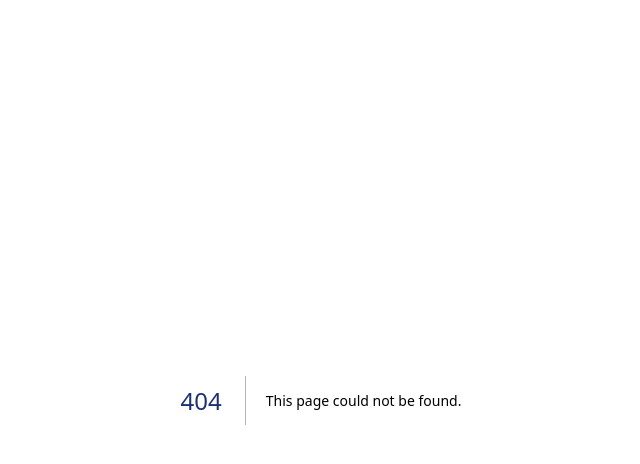
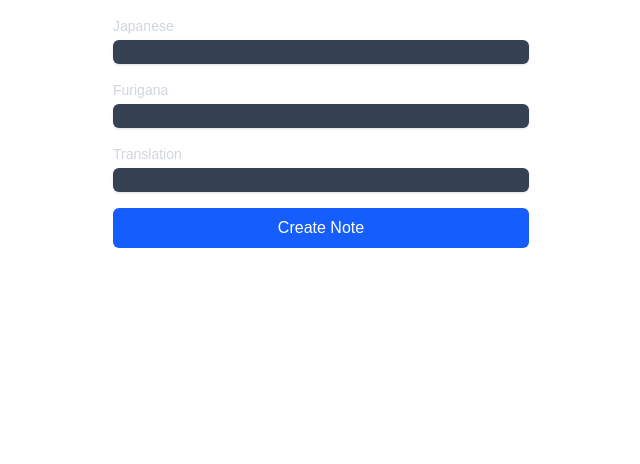
Before and after one commit to krasorx/nihongo, a Next.js app in the folder nihongo-app/: page /notes/create in a window 1280 px wide. Before the commit this address had no page. Shown: the top 464 px of the page, without its empty margins (319-959 px from the left). Built offline with nearby package versions, Linux system fonts and the light colour scheme.

Commit message:
create note

```diff
--- /dev/null
+++ b/nihongo-app/app/components/createNote.tsx
@@ -0,0 +1,116 @@
+'use client';
+import React, { useState } from 'react';
+import Note from './note'
+
+interface jpnote {
+  japanese: string;
+  furigana: string;
+  translation: string;
+  sequence: number;
+}
+
+interface CreateNoteFormProps {
+  endpoint: string;
+}
+
+const CreateNoteForm: React.FC<CreateNoteFormProps> = ({ endpoint }) => {
+  const [japanese, setJapanese] = useState('');
+  const [furigana, setFurigana] = useState('');
+  const [translation, setTranslation] = useState('');
+  const [notes, setNotes] = useState<jpnote[]>([]);
+
+  const handleSubmit = async (e: { preventDefault: () => void; }) => {
+    e.preventDefault();
+    let noteData: jpnote  = {
+      japanese,
+      furigana,
+      translation,
+      sequence: 0,
+    };
+
+    try {
+      const response = await fetch('http://localhost:3000/api/notes', {
+        method: 'POST',
+        headers: {
+          'Content-Type': 'application/json',
+        },
+        body: JSON.stringify(noteData),
+      });
+
+      if (response.ok) {
+        setNotes([...notes, noteData]);
+        setJapanese('');
+        setFurigana('');
+        setTranslation('');
+      } else {
+        console.error('Failed to send note');
+      }
+    } catch (error) {
+      console.error('Error:', error);
+    }
+  };
+
+  return (
+    <div className="p-4 max-w-md mx-auto">
+      <form onSubmit={handleSubmit} className="space-y-4">
+        <div>
+          <label htmlFor="japanese" className="block text-sm font-medium text-gray-300">
+            Japanese
+          </label>
+          <input
+            type="text"
+            id="japanese"
+            value={japanese}
+            onChange={(e) => setJapanese(e.target.value)}
+            className="mt-1 block w-full rounded-md border-gray-300 shadow-sm focus:border-blue-500 focus:ring-blue-500 bg-gray-700 text-white"
+            required
+          />
+        </div>
+        <div>
+          <label htmlFor="furigana" className="block text-sm font-medium text-gray-300">
+            Furigana
+          </label>
+          <input
+            type="text"
+            id="furigana"
+            value={furigana}
+            onChange={(e) => setFurigana(e.target.value)}
+            className="mt-1 block w-full rounded-md border-gray-300 shadow-sm focus:border-blue-500 focus:ring-blue-500 bg-gray-700 text-white"
+            required
+          />
+        </div>
+        <div>
+          <label htmlFor="translation" className="block text-sm font-medium text-gray-300">
+            Translation
+          </label>
+          <input
+            type="text"
+            id="translation"
+            value={translation}
+            onChange={(e) => setTranslation(e.target.value)}
+            className="mt-1 block w-full rounded-md border-gray-300 shadow-sm focus:border-blue-500 focus:ring-blue-500 bg-gray-700 text-white"
+            required
+          />
+        </div>
+        <button
+          type="submit"
+          className="w-full bg-blue-600 text-white py-2 px-4 rounded-md hover:bg-blue-700"
+        >
+          Create Note
+        </button>
+      </form>
+      <div className="mt-6 space-y-2">
+        {notes.map((jpnote, index) => (
+          <Note
+            key={index}
+            japanese={jpnote.japanese}
+            furigana={jpnote.furigana}
+            translation={jpnote.translation}
+          />
+        ))}
+      </div>
+    </div>
+  );
+};
+
+export default CreateNoteForm;
--- /dev/null
+++ b/nihongo-app/app/notes/create/page.tsx
@@ -0,0 +1,16 @@
+import React from 'react'
+import Link from 'next/link'
+import NoteTxt from '../../components/note';
+import CreateNote from '../../components/createNote';
+
+const endpoint: string = "http://localhost:3000/api/notes";
+
+const CreateNotePage = () => {
+  return (
+    <div>
+      <CreateNote endpoint={endpoint} />
+    </div>
+  )
+}
+
+export default CreateNotePage
```
